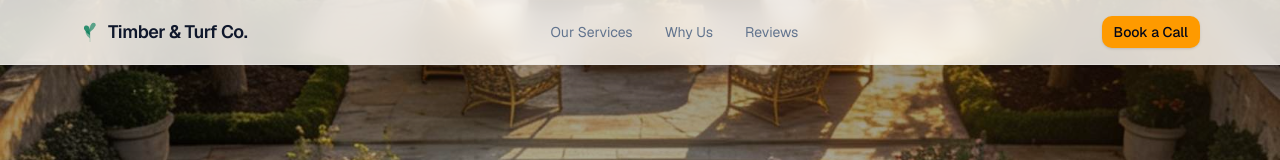
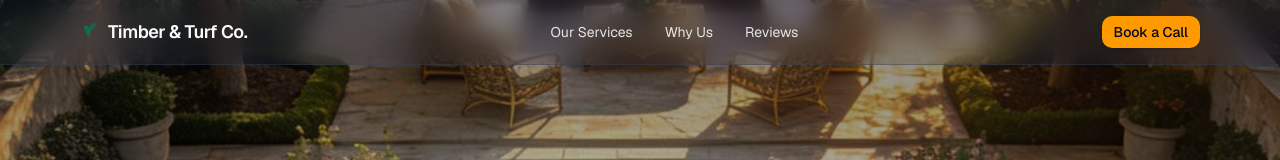
Before and after one commit to BaillieBomber/timber-and-turf-landing-page, a Next.js app: page / in a window 1280 px wide. Shown: the top 160 px of the page. Built offline with nearby package versions, Linux system fonts and the light colour scheme.

Commit message:
feat: update header color and text styles for better contrast

```diff
--- a/app/page.tsx
+++ b/app/page.tsx
@@ -122,14 +122,14 @@ export default function Home() {
       </div>
 
       {/* ─── Sticky Nav ─── */}
-      <header className="sticky top-0 z-50 border-b border-stone-200/60 bg-[#f7f5f0]/85 backdrop-blur-md">
+      <header className="sticky top-0 z-50 border-b border-slate-700/40 bg-slate-900/50 backdrop-blur-md">
         <div className="max-w-6xl mx-auto px-4 flex items-center justify-between h-16">
           <a
             href="#"
             className="flex items-center gap-2 focus-visible:outline-none focus-visible:ring-2 focus-visible:ring-emerald-800 rounded"
           >
             <LeafSprig className="size-5 text-emerald-700" />
-            <span className="text-slate-900 font-semibold text-lg tracking-tight">
+            <span className="text-stone-50 font-semibold text-lg tracking-tight">
               Timber &amp; Turf Co.
             </span>
           </a>
@@ -143,7 +143,7 @@ export default function Home() {
               <a
                 key={label}
                 href={href}
-                className="text-sm text-slate-500 hover:text-slate-900 transition-colors focus-visible:outline-none focus-visible:ring-2 focus-visible:ring-emerald-800 rounded"
+                className="text-sm text-stone-200 hover:text-stone-50 transition-colors focus-visible:outline-none focus-visible:ring-2 focus-visible:ring-amber-400 rounded"
               >
                 {label}
               </a>
```
